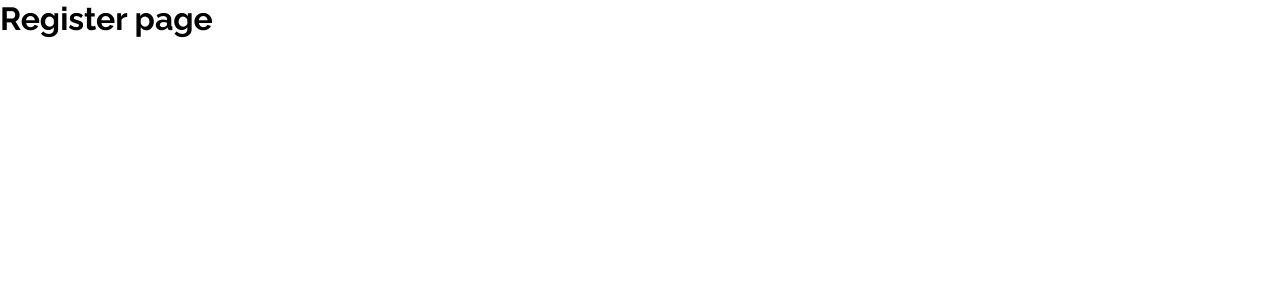
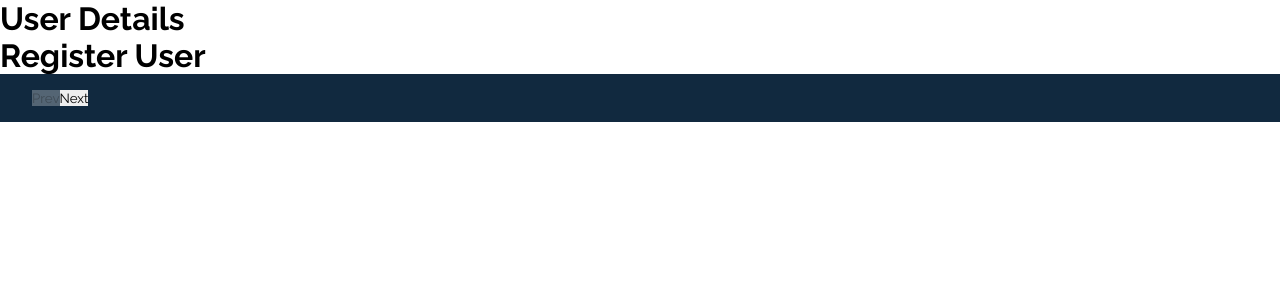
Before and after one commit to Nasir-6/v5me, a React (Create React App) app in the folder front-end/: page /register in a window 1280 px wide. Shown: the top 300 px of the page. Built offline with nearby package versions, Linux system fonts and the light colour scheme.

Commit message:
adapted multipage registration

```diff
--- a/front-end/src/pages/registration/Register.tsx
+++ b/front-end/src/pages/registration/Register.tsx
@@ -1,4 +1,7 @@
-import React from 'react'
+import React, { useState } from 'react'
+import { RegisterUser } from "./RegisterUser";
+import { RegisterCar } from "./RegisterCar";
+import { RegisterMechanic } from "./RegisterMechanic";
 
 
 interface RegisterProps {
@@ -6,7 +9,68 @@ interface RegisterProps {
 }
 
 export const Register: React.FC<RegisterProps> = ({}) => {
-        return (
-            <h1>Register page</h1>
-        );
+
+    const [page, setPage] = useState(0);
+  const [formData, setFormData] = useState({
+    email: "",
+    password: "",
+    confirmPassword: "",
+    firstName: "",
+    lastName: "",
+    username: "",
+    nationality: "",
+    other: "",
+  });
+
+
+    const FormTitles = ["User Details", "Car Details", "Mechanic Details"];
+
+    const PageDisplay = () => {
+      if (page === 0) {
+        // return <RegisterUser formData={formData} setFormData={setFormData} />;
+        return <RegisterUser />;
+      } else if (page === 1) {
+        return <RegisterCar />;
+      } else {
+        return <RegisterMechanic />;
+      }
+    };
+
+    return (
+      <div className="form">
+        <div className="progressbar">
+          <div
+            style={{ width: page === 0 ? "33.3%" : page == 1 ? "66.6%" : "100%" }}
+          ></div>
+        </div>
+        <div className="form-container">
+          <div className="header">
+            <h1>{FormTitles[page]}</h1>
+          </div>
+          <div className="body">{PageDisplay()}</div>
+          <div className="footer">
+            <button
+              disabled={page == 0}
+              onClick={() => {
+                setPage((currPage) => currPage - 1);
+              }}
+            >
+              Prev
+            </button>
+            <button
+              onClick={() => {
+                if (page === FormTitles.length - 1) {
+                  alert("FORM SUBMITTED");
+                  console.log(formData);
+                } else {
+                  setPage((currPage) => currPage + 1);
+                }
+              }}
+            >
+              {page === FormTitles.length - 1 ? "Submit" : "Next"}
+            </button>
+          </div>
+        </div>
+      </div>
+    );
 }
--- /dev/null
+++ b/front-end/src/pages/registration/RegisterCar.tsx
@@ -0,0 +1,11 @@
+import React from 'react'
+
+interface RegisterCarProps {
+
+}
+
+export const RegisterCar: React.FC<RegisterCarProps> = ({}) => {
+        return (
+            <h1>Register Car</h1>
+        );
+}
--- /dev/null
+++ b/front-end/src/pages/registration/RegisterMechanic.tsx
@@ -0,0 +1,11 @@
+import React from 'react'
+
+interface RegisterMechanicProps {
+
+}
+
+export const RegisterMechanic: React.FC<RegisterMechanicProps> = ({}) => {
+        return (
+            <h1>Register Mechanic</h1>
+        );
+}
--- /dev/null
+++ b/front-end/src/pages/registration/RegisterUser.tsx
@@ -0,0 +1,11 @@
+import React from 'react'
+
+interface RegisterUserProps {
+
+}
+
+export const RegisterUser: React.FC<RegisterUserProps> = ({}) => {
+        return (
+            <h1>Register User</h1>
+        );
+}
```
